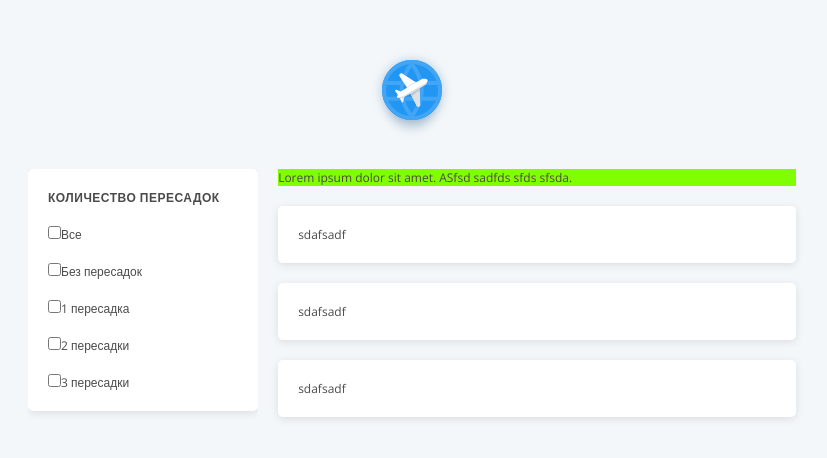
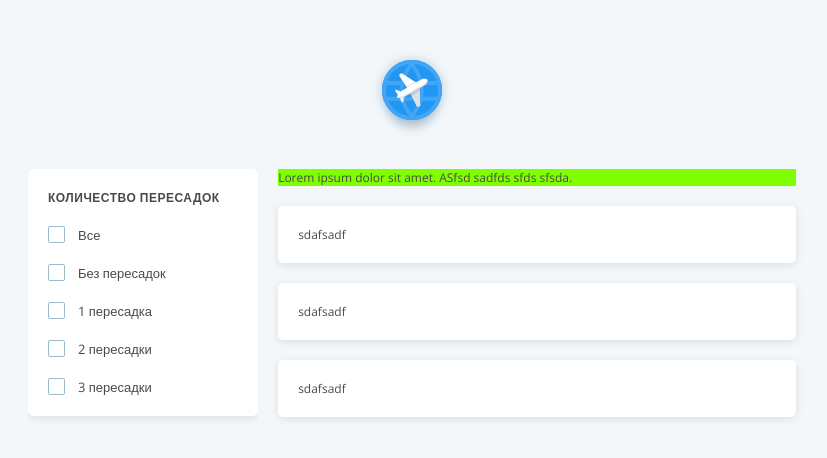
Before and after one commit to TheNear/AviasalesTest, a React (Create React App) app: page / in a window 1280 px wide. Shown: the top 458 px of the page, without its empty margins (228-1055 px from the left). Built offline with nearby package versions, Linux system fonts and the light colour scheme.

Commit message:
add some html

```diff
--- a/src/App.css
+++ b/src/App.css
@@ -1,3 +1,5 @@
+/* ОБЩИЕ СТИЛИ */
+
 * {
   margin: 0;
   padding: 0;
@@ -14,6 +16,8 @@ body {
   font-family: 'Open Sans', sans-serif;
   color: #4A4A4A;
 }
+
+/* ГЛОБАЛЬНЫЕ БЛОКИ */
 
 .main-wrapper {
   max-width: 768px;
@@ -36,6 +40,8 @@ body {
   grid-template-columns: 4fr 9fr;
   gap: 20px;
 }
+
+/* ЛЕВЫЙ ФИЛЬТР */
 
 .filter {
   grid-area: filter;
@@ -61,18 +67,68 @@ body {
   letter-spacing: .5px;
 }
 
-.filter__list {
+.filter__item__label {
+  display: block;
+  position: relative;
+  padding: 10px 20px 10px 50px;
+  font-size: 13px;
+  cursor: pointer;
+}
+
+.filter__item__label:hover {
+  background-color: #F1FCFF;
+}
+
+.filter__item__checkbox {
+  display: inline-block;
+  position: absolute;
+  left: 20px;
+  width: 17px;
+  height: 17px;
+  border: 1px solid #9ABBCE;
+  border-radius: 2px;
+}
+
+
+.filter__item__input {
+  position: absolute;
+  width: 1px;
+  height: 1px;
+  overflow: hidden;
+  clip: rect(0 0 0 0)
+}
+
+.filter__item__input:checked ~ .filter__item__checkbox {
+  border: 1px solid #2196F3;
+}
+
+.filter__item__input:focus ~ .filter__item__checkbox {
+  border: 1px solid #2196F3;
+  box-shadow: 0 0 8px 0px #2196f380;
+}
+
+.filter__item__input:checked ~ .filter__item__checkbox::before {
+  display: block;
+  position: absolute;
+  content: "";
+  left: 4px;
+  top: 1px;
+  width: 4px;
+  height: 9px;
+  border: solid #2196F3;
+  border-width: 0 2px 2px 0;
+  transform: rotate(45deg);
 
 }
 
-.filter__item {
-  padding: 10px 20px;
-}
+/* КНОПКИ СОРТИРОВКИ */
 
 .sort {
   grid-area: sort;
   background-color: chartreuse;
 }
+
+/* БИЛЕТЫ */
 
 .tickets {
   grid-area: tickets;
--- a/src/App.tsx
+++ b/src/App.tsx
@@ -25,6 +25,7 @@ function App(): JSX.Element {
                     name="filter__all-transfer"
                     value="all-transfer"
                   />
+                  <span className="filter__item__checkbox" />
                   Все
                 </label>
               </li>
@@ -40,6 +41,7 @@ function App(): JSX.Element {
                     name="filter__without-transfer"
                     value="without-transfer"
                   />
+                  <span className="filter__item__checkbox" />
                   Без пересадок
                 </label>
               </li>
@@ -55,7 +57,7 @@ function App(): JSX.Element {
                     name="filter__one-transfer"
                     value="one-transfer"
                   />
-                  1 пересадка
+                  <span className="filter__item__checkbox" />1 пересадка
                 </label>
               </li>
               <li className="filter__item">
@@ -70,7 +72,7 @@ function App(): JSX.Element {
                     name="filter__two-transfer"
                     value="two-transfer"
                   />
-                  2 пересадки
+                  <span className="filter__item__checkbox" />2 пересадки
                 </label>
               </li>
               <li className="filter__item">
@@ -85,7 +87,7 @@ function App(): JSX.Element {
                     name="filter__three-transfer"
                     value="three-transfer"
                   />
-                  3 пересадки
+                  <span className="filter__item__checkbox" />3 пересадки
                 </label>
               </li>
             </ul>
```
